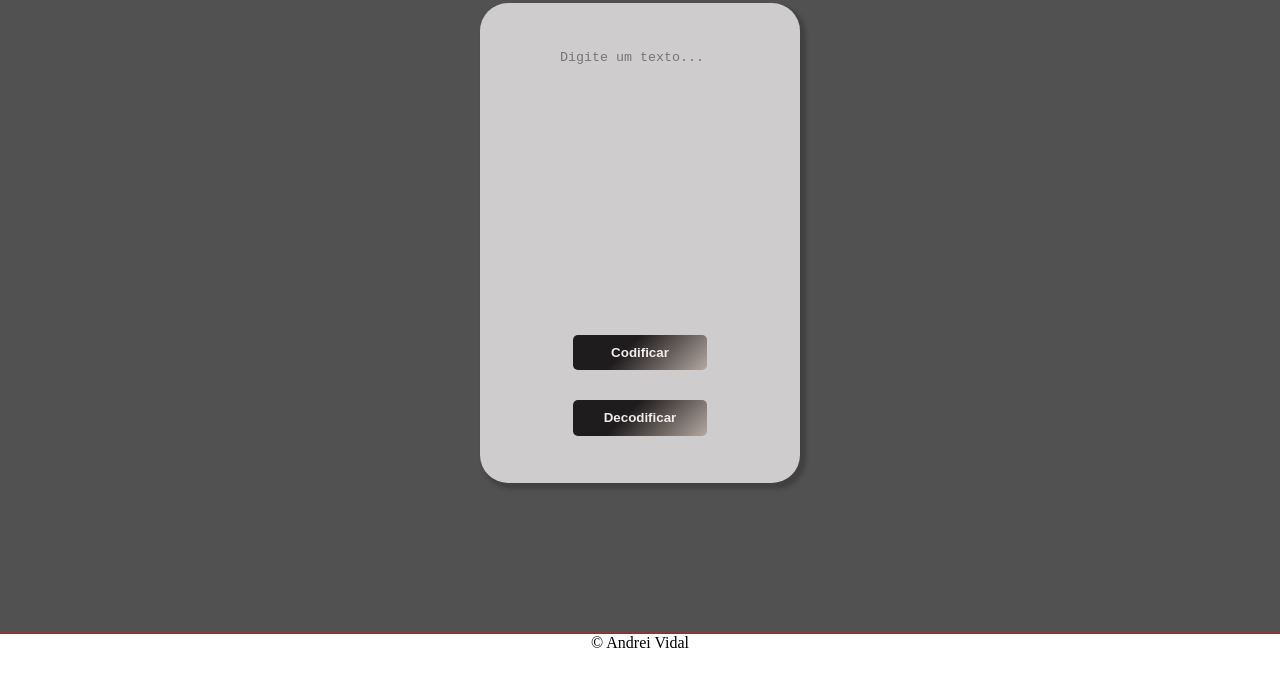
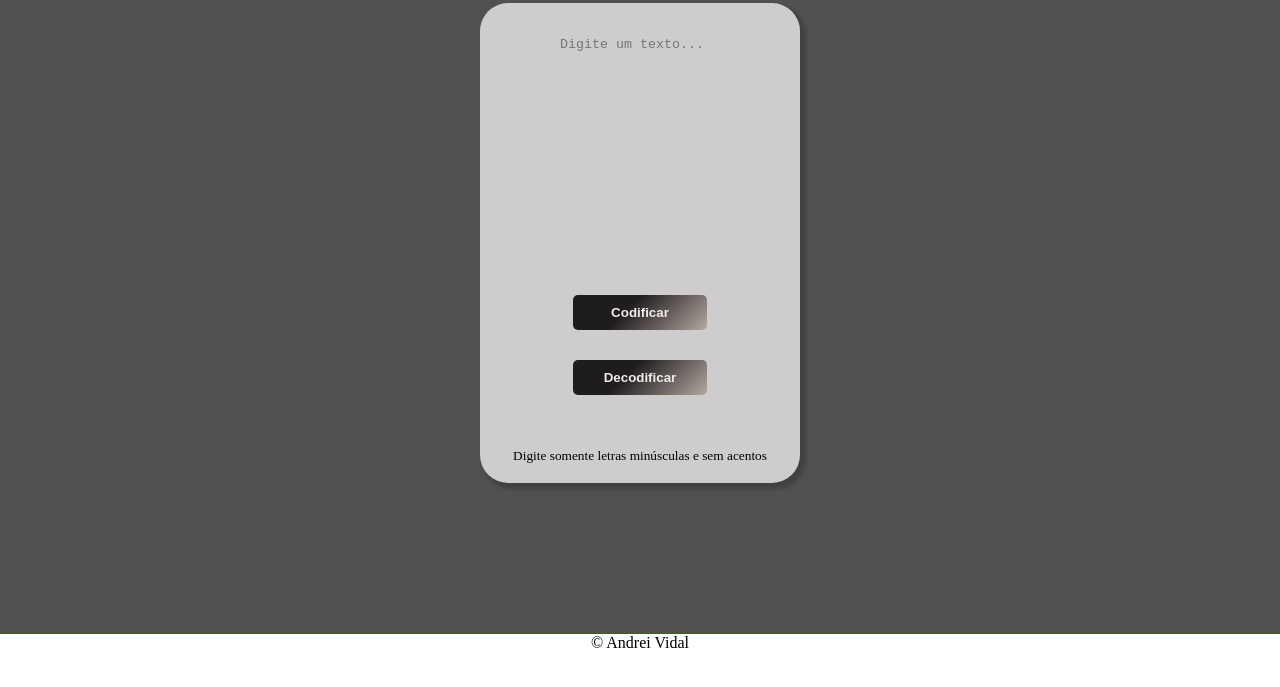
Before and after one commit to AndreiVidal/Alura_Challenge, a plain HTML site: page index.html in a window 1280 px wide. Shown: the part 87-774 px from the top of the page. Drawn offline with Linux system fonts and the light colour scheme.

Commit message:
class 'all-text' created

```diff
--- a/index.html
+++ b/index.html
@@ -18,15 +18,16 @@
     <main>
       <div class="card-container">
       <div class="card " id="card">
-            <textarea id="input-text" onfocus="this.value='';"
-              placeholder="Digite um texto..."></textarea>
-            <div class="btn-box">
-              <input class="btn"id="btn-cod" type="button" value="Codificar">
-              <input class="btn" id="btn-decod" type="button" value="Decodificar">
-            </div>
+            <textarea id="input-text"
+              placeholder="Digite um texto..." class="all-text"></textarea>
+              <div class="btn-box">
+                <input class="btn"id="btn-cod" type="button" value="Codificar">
+                <input class="btn" id="btn-decod" type="button" value="Decodificar">
+              </div>
+              <p style="font-size: smaller;">Digite somente letras minúsculas e sem acentos</p>
           </div>
           <div class="card card-2" id="card-2">
-            <textarea readonly placeholder="" id="output-text"></textarea>
+            <textarea readonly placeholder="" class="all-text" id="output-text"></textarea>
             <div class="btn-box">
               <input class="btn" type="button" value="Copiar"  id="copy">
             </div>
```
